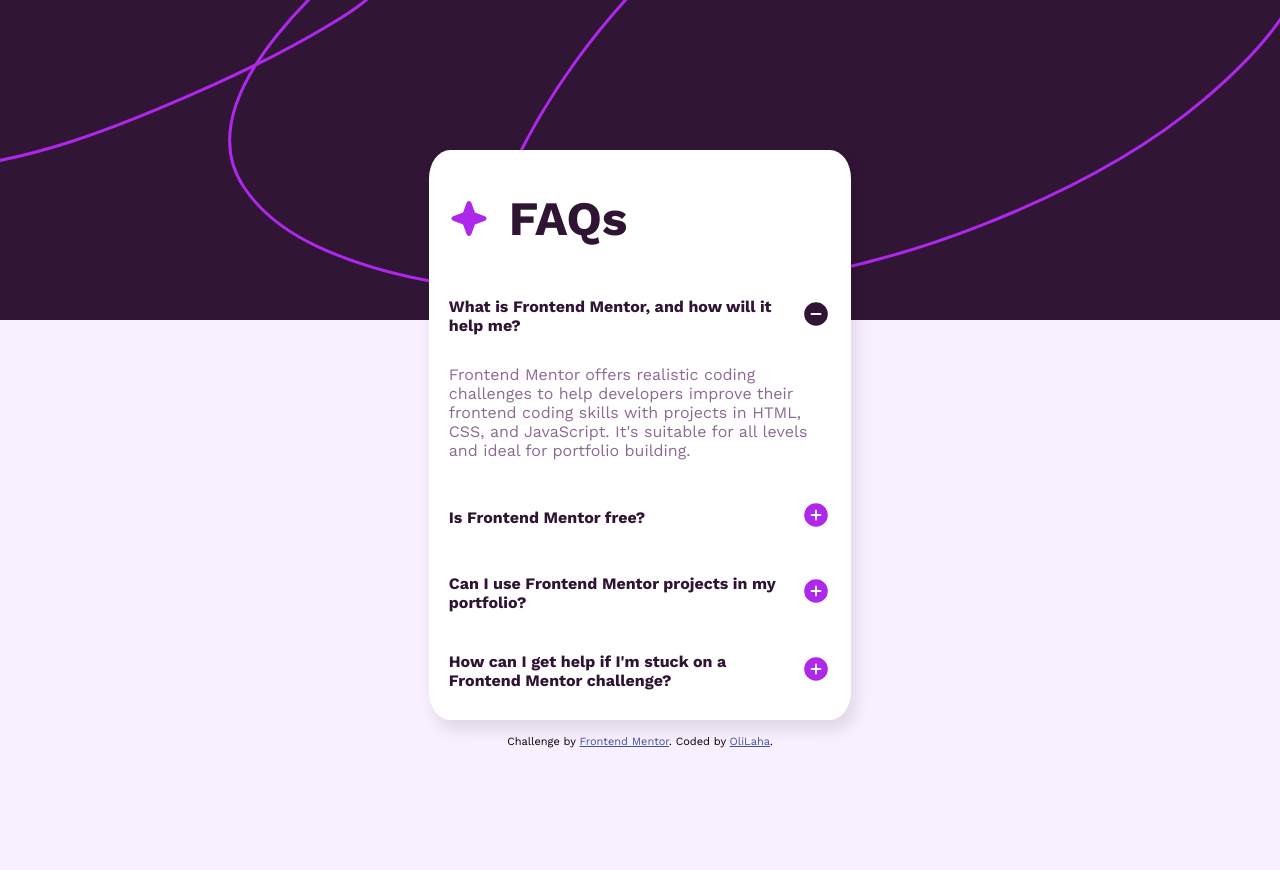
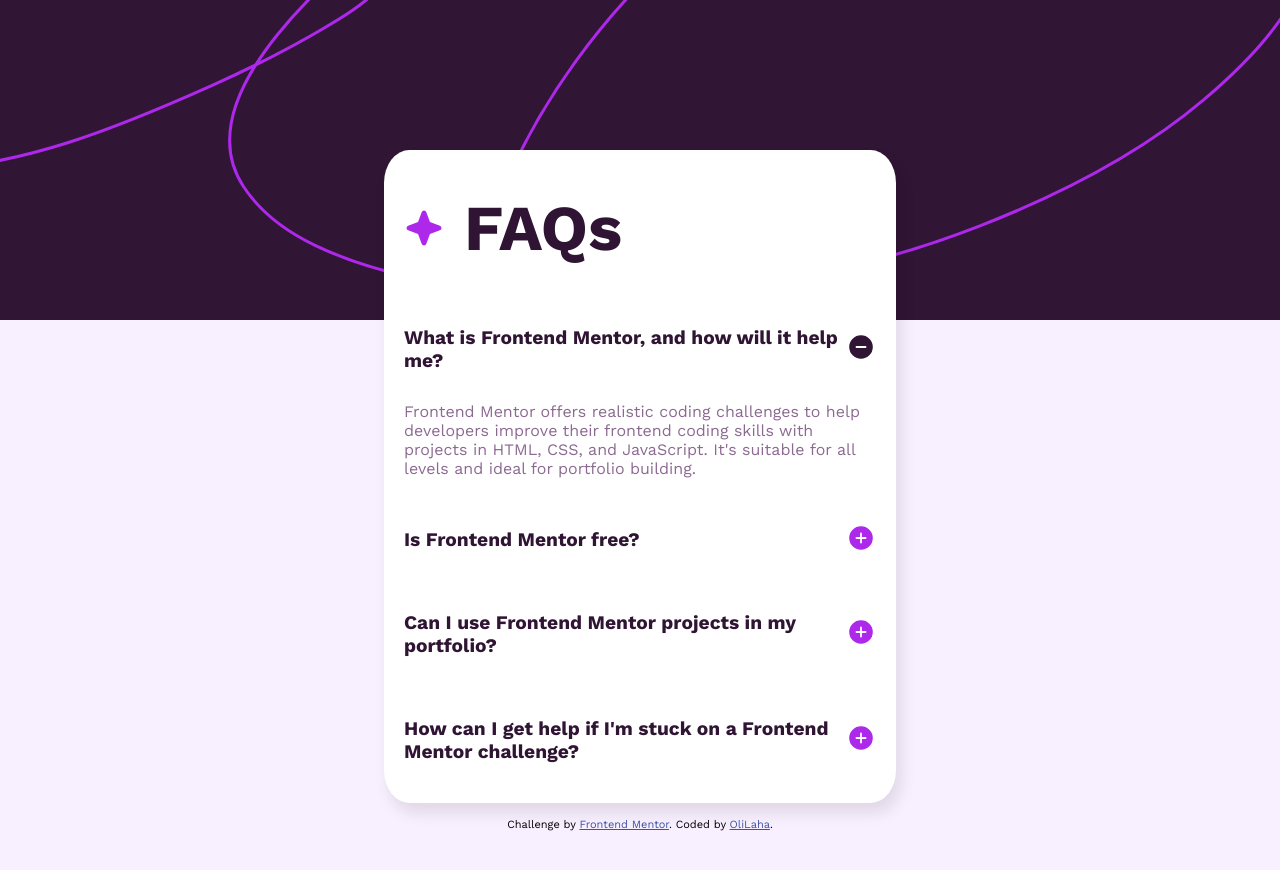
Before and after one commit to OliviaLahary/FAQ-accordion-html-css-js, a plain HTML site: page index.html in a window 1280 px wide. Drawn offline with Linux system fonts and the light colour scheme.

Commit message:
modif css2

```diff
--- a/style/style-desktop.css
+++ b/style/style-desktop.css
@@ -21,7 +21,7 @@ body {
 }
 
 main {
-    width: 33%;
+    width: 40%;
     display: flex;
     flex-direction: column;
     align-items: flex-start;
@@ -38,13 +38,13 @@ p {
 
 .main-title {
     display: flex;
-    margin: 20px;
+    margin: 20px ;
     color: hsl(292, 42%, 14%);
 }
 
 .titre-bold {
     font-family: 'WorkSans-bold', sans-serif;
-    font-size: 3rem;
+    font-size: 4rem;
     margin: 20px;
 }
 
@@ -60,14 +60,14 @@ p {
     justify-content: space-between;
     align-items: center;
     cursor: pointer;
-    padding: 10px 20px;
+    padding: 0px 20px;
 }
 
 .second-title {
     color: hsl(292, 42%, 14%);
     font-family: 'WorkSans-bold', sans-serif;
-    font-size: 1rem;
-    margin: 0;
+    font-size: 1.2rem;
+    margin:  20px 0 ;
 }
 .second-title:hover{
     color: hsl(280.92deg 82.98% 53.92%);
@@ -81,7 +81,7 @@ p {
 .bloc-content {
     font-family: 'WorkSans', sans-serif;
     display: none; /* Masqué par défaut */
-    margin-top: 10px;
+    /* margin-top: 10px; */
     padding: 10px 20px;
     font-size: 1rem;
     color: hsl(292, 16%, 49%);
@@ -92,7 +92,7 @@ p {
 .bloc-affiche{
     font-family: 'WorkSans', sans-serif;
     display: block;
-    margin-top: 10px;
+    /* margin-top: 10px; */
     padding: 10px 20px;
     font-size: 1rem;
     color: hsl(292, 16%, 49%);
```
